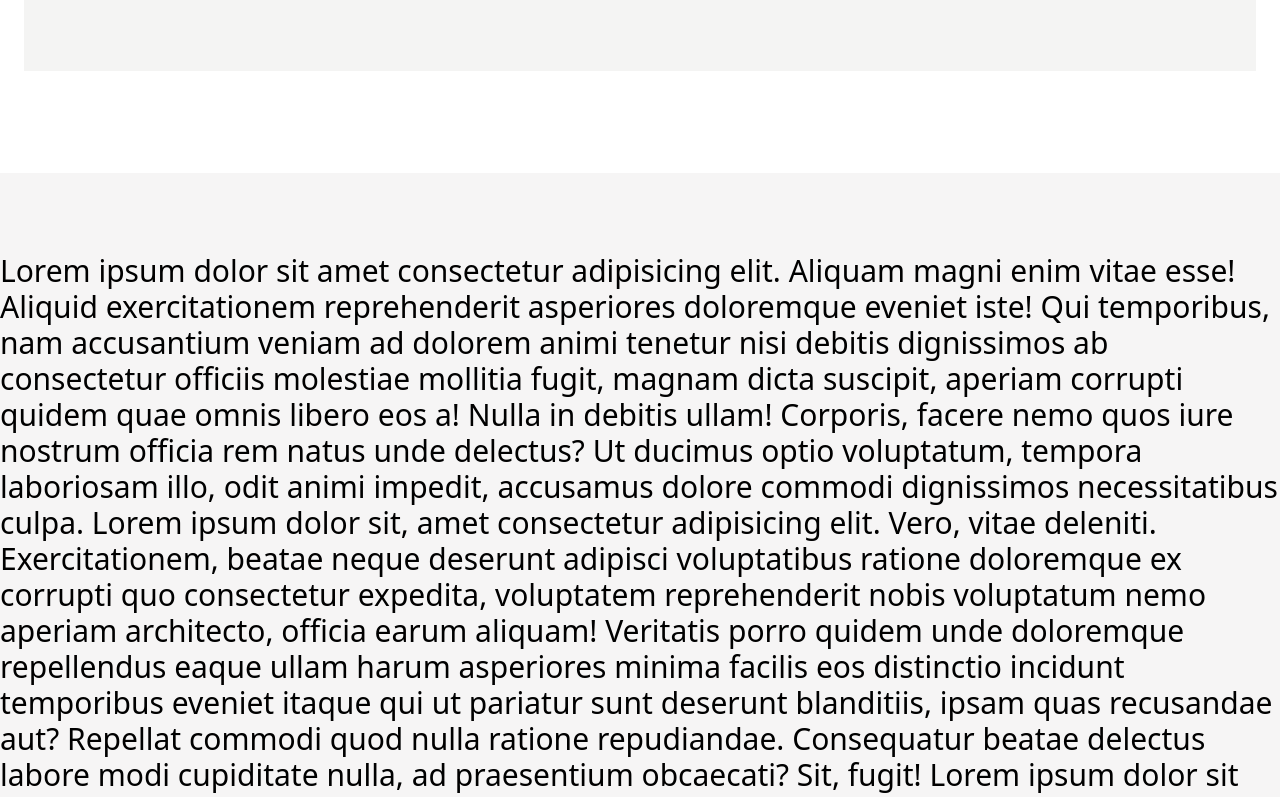
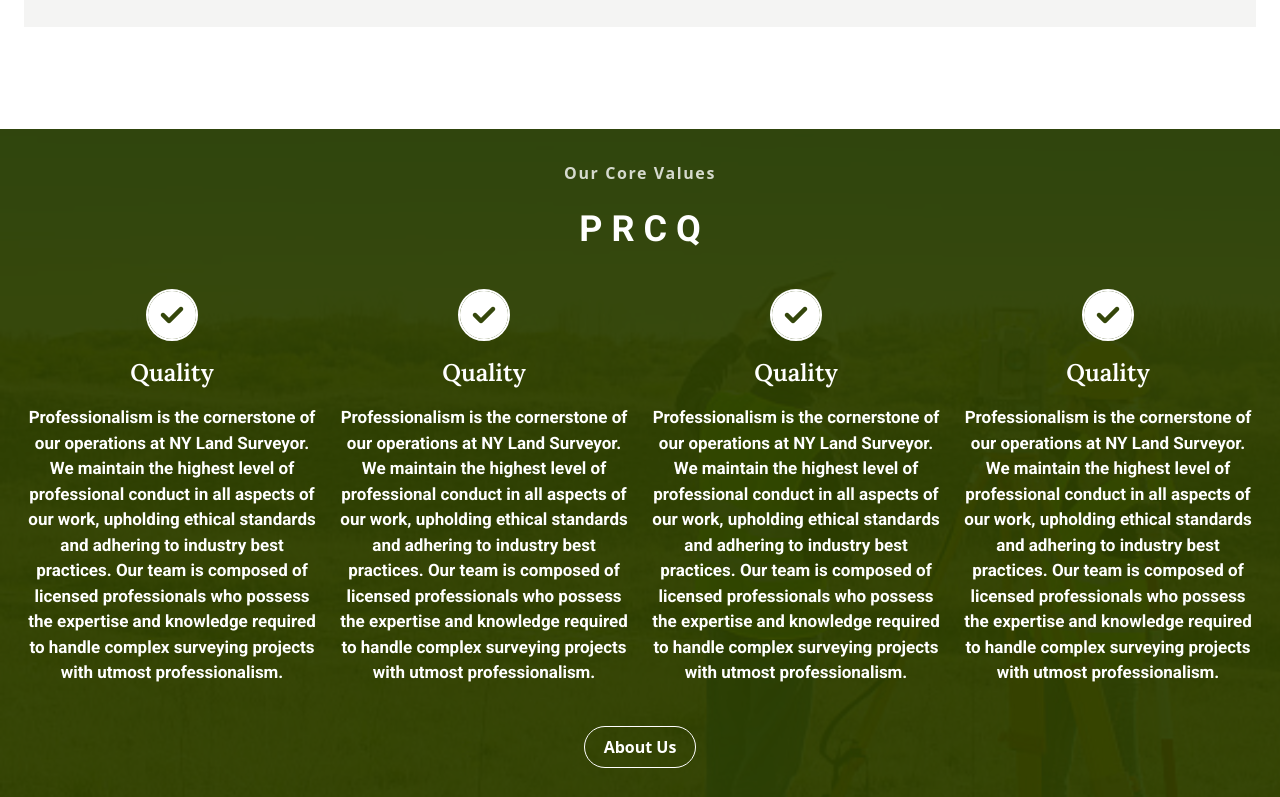
Before and after one commit to Peteru2/AfricanGroup, a React (Vite) app: page / in a window 1280 px wide. Shown: the part 1986-2783 px from the top of the page. Built offline with nearby package versions, Linux system fonts and the light colour scheme; a web font is replaced by a local one.

Commit message:
Landing page core values included

```diff
--- a/src/Views/Landing.jsx
+++ b/src/Views/Landing.jsx
@@ -1,6 +1,7 @@
 import Footer from "../component/Footer";
 import FirstSection from "../component/LandingPageComp/FirstSection";
 import Testimonials from "../component/LandingPageComp/Testimonials";
+import Values from "../component/LandingPageComp/values";
 import Navbar from "../component/Navbar/Navbar";
 import Chat from "../component/SideChat";
 // import "../style.css"
@@ -12,6 +13,7 @@ const Landing = () => {
                 <Navbar />
                 <FirstSection />
                 <Testimonials />
+                <Values />
                 <div className="text-3xl  mt-20">
                 Lorem ipsum dolor sit amet consectetur adipisicing elit. Aliquam magni enim vitae esse! Aliquid exercitationem reprehenderit asperiores doloremque eveniet iste! Qui temporibus, nam accusantium veniam ad dolorem animi tenetur nisi debitis dignissimos ab consectetur officiis molestiae mollitia fugit, magnam dicta suscipit, aperiam corrupti quidem quae omnis libero eos a! Nulla in debitis ullam! Corporis, facere nemo quos iure nostrum officia rem natus unde delectus? Ut ducimus optio voluptatum, tempora laboriosam illo, odit animi impedit, accusamus dolore commodi dignissimos necessitatibus culpa.
                 Lorem ipsum dolor sit, amet consectetur adipisicing elit. Vero, vitae deleniti. Exercitationem, beatae neque deserunt adipisci voluptatibus ratione doloremque ex corrupti quo consectetur expedita, voluptatem reprehenderit nobis voluptatum nemo aperiam architecto, officia earum aliquam! Veritatis porro quidem unde doloremque repellendus eaque ullam harum asperiores minima facilis eos distinctio incidunt temporibus eveniet itaque qui ut pariatur sunt deserunt blanditiis, ipsam quas recusandae aut? Repellat commodi quod nulla ratione repudiandae. Consequatur beatae delectus labore modi cupiditate nulla, ad praesentium obcaecati? Sit, fugit!
--- a/src/component/LandingPageComp/FirstSection.jsx
+++ b/src/component/LandingPageComp/FirstSection.jsx
@@ -82,7 +82,7 @@ const FirstSection = () => {
              <div   className="each-slide-effect" key={index}>
                 <div style={{ 'backgroundImage': `url(${image.img}) `,  "backgroundSize":"cover", "width":"100%" }}>
                     {/* <span>{`Slide ${index + 1}`}</span> */}
-                    <div className='md:pt-32 pt-32   pb-72 md:px-14 px-6  bg-public bg-opacity-60'>
+                    <div className='md:pt-32 pt-32   pb-72 md:px-14 px-6  bg-public bg-opacity-40'>
                     <p style ={{fontFamily:"'SangBleuSans', sans-serif"}}className="text-white text-2xl md:ml-6 font-roboto">CREDIT RATING <span className='text-private'>BBB</span></p>
 
                         <motion.div
@@ -141,11 +141,13 @@ const FirstSection = () => {
                         Lorem ipsum dolor sit amet consectetur adipisicing elit. Eligendi odio amet, culpa in ab consectetur itaque sed, perspiciatis inventore id expedita distinctio et aperiam. Ea, expedita asperiores iure, velit blanditiis pariatur facilis quisquam iste repellendus dolorem id! Voluptatum ab consequatur velit, asperiores molestiae laudantium perferendis ratione? Nemo, numquam quis non odit accusantium eligendi et excepturi explicabo reprehenderit officia obcaecati fuga delectus molestias aliquid vel dolor iure neque quidem ex inventore impedit repudiandae similique, nostrum eveniet. Architecto cumque fugiat nisi voluptatum!
                         </h4>
                         <div className="mt-8">
-                            <button className="p-2 rounded-[30px] border-private hover:bg-private text-white text-center transition ease-in-out delay-150 duration-900 font-bold hover:border-white border-[2px] w-36 bg-gradient-to-r from-private to-vintage " >
+                            {/* <button className="p-2 rounded-[30px] border-private hover:bg-private text-white text-center transition ease-in-out delay-150 duration-900 font-bold hover:border-white border-[2px] w-36 bg-gradient-to-r from-private to-vintage " >
                                 <Link
                                 to={"/About"}
                                 >About us</Link>
-                            </button>
+                            </button> */}
+
+
                         </div>
                     </div>
             </div>
--- /dev/null
+++ b/src/component/LandingPageComp/values.jsx
@@ -0,0 +1,67 @@
+import { Link } from "react-router-dom";
+
+const Values = () => {
+    return (
+        <>
+            <section className="">
+                  <div className="values ">
+                                <div className="bg-public pt-6 xl:px-6 md:px-0 px-6 font-bold bg-opacity-95 ">
+                                    <h2 className="e text-center text-white text-opacity-80  my-2 tracking-widest">Our Core Values</h2>
+                                    <h2 className="text-white text-4xl text-center my-6 mb-10 font-roboto">P R C Q</h2>
+                        <div className="grid md:grid-cols-4 grid-cols-1 gap-4">
+
+                        <div className="">
+                            <div className="flex w-full  text-5xl justify-center text-center font-bold">
+                                <h2><i className="fa fa-check-circle text-white border-2 rounded-full border-white text-center "></i></h2>
+
+                                </div>
+                                    <h2 className="font-lora font-bold text-2xl my-4 text-white text-center">Quality</h2>
+                                    <h4 className="text-[17px] font-roboto text-white text-center">Professionalism is the cornerstone of our operations at NY Land Surveyor. We maintain the highest level of professional conduct in all aspects of our work, upholding ethical standards and adhering to industry best practices. Our team is composed of licensed professionals who possess the expertise and knowledge required to handle complex surveying projects with utmost professionalism. </h4>
+                                </div>
+
+
+                            <div className="  ">
+                            <div className="flex w-full  text-5xl justify-center text-center font-bold">
+                                <h2><i className="fa fa-check-circle text-white border-2 rounded-full border-white text-center "></i></h2>
+
+                                </div>
+                                    <h2 className="font-lora font-bold text-2xl my-4 text-white text-center">Quality</h2>
+                                    <h4 className="text-[17px] font-roboto text-white text-center">Professionalism is the cornerstone of our operations at NY Land Surveyor. We maintain the highest level of professional conduct in all aspects of our work, upholding ethical standards and adhering to industry best practices. Our team is composed of licensed professionals who possess the expertise and knowledge required to handle complex surveying projects with utmost professionalism. </h4>
+                                </div>
+
+                                <div className="  ">
+                            <div className="flex w-full  text-5xl justify-center text-center font-bold">
+                                <h2><i className="fa fa-check-circle text-white border-2 rounded-full border-white text-center "></i></h2>
+
+                                </div>
+                                    <h2 className="font-lora font-bold text-2xl my-4 text-white text-center">Quality</h2>
+                                    <h4 className="text-[17px] font-roboto text-white text-center">Professionalism is the cornerstone of our operations at NY Land Surveyor. We maintain the highest level of professional conduct in all aspects of our work, upholding ethical standards and adhering to industry best practices. Our team is composed of licensed professionals who possess the expertise and knowledge required to handle complex surveying projects with utmost professionalism. </h4>
+                                </div>
+
+                                <div className="  ">
+                            <div className="flex w-full  text-5xl justify-center text-center font-bold">
+                                <h2><i className="fa fa-check-circle text-white border-2 rounded-full border-white text-center "></i></h2>
+
+                                </div>
+                                    <h2 className="font-lora font-bold text-2xl my-4 text-white text-center">Quality</h2>
+                                    <h4 className="text-[17px] font-roboto text-white text-center">Professionalism is the cornerstone of our operations at NY Land Surveyor. We maintain the highest level of professional conduct in all aspects of our work, upholding ethical standards and adhering to industry best practices. Our team is composed of licensed professionals who possess the expertise and knowledge required to handle complex surveying projects with utmost professionalism. </h4>
+                                </div>
+
+                                </div>
+                                <div className="flex justify-center mt-10">
+                                    <button className="w-28 py-2 text-white border-white rounded-full  border-[1px]"> <Link to={'/About'}>About Us </Link> </button>
+                                </div>
+                                <div className="w-full flex justify-center mt-16">
+                                <div className="w-[.5px] h-28 bg-gray  ">
+
+                                </div>
+                                </div>
+                    </div>
+
+                    </div>
+            </section>
+        </>
+     );
+}
+
+export default Values;
--- a/src/style.css
+++ b/src/style.css
@@ -31,3 +31,8 @@ button{
     -webkit-tap-highlight-color: transparent !important;
     outline: none !important;
 }
+.values{
+    background-image: url(../src/assets/images/about.jpg);
+    background-size: cover;
+    background-repeat: no-repeat;
+}
--- a/tailwind.config.js
+++ b/tailwind.config.js
@@ -6,7 +6,7 @@ export default {
   ],
   theme: {
     colors:{
-      'public':'#09162A',
+      'public':'#2d4000',
       'private':'#8AB863',
       'private2':'rgba(253, 151, 45, .8)',
       'white': '#ffffff',
```
